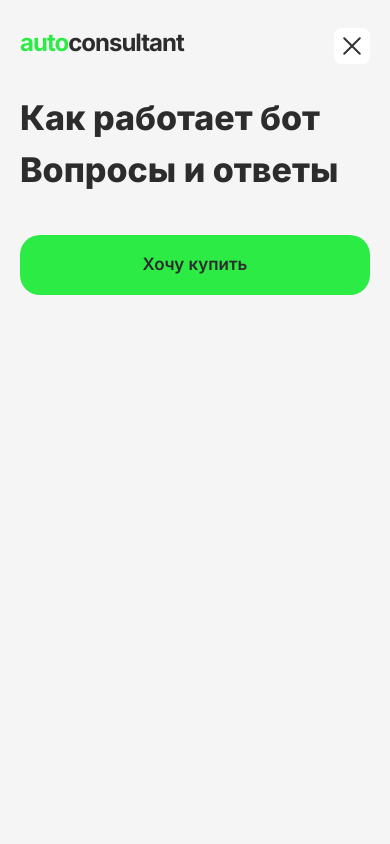
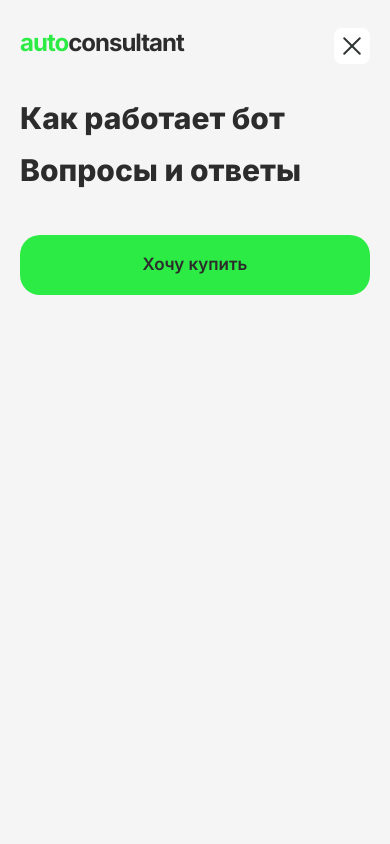
Before and after one commit to amyshlb/autoconsultant, a Vue app: page /ru in a window 390 px wide. Both pictures are taken after a click on the button "Open menu". Shown: the top 844 px of the page. Built offline with nearby package versions, Linux system fonts and the light colour scheme.

Commit message:
fix: fix burger menu navigation

```diff
--- a/src/components/BurgerMenu.vue
+++ b/src/components/BurgerMenu.vue
@@ -31,13 +31,13 @@
                 :key="link.path"
                 :to="link.path"
                 @click="closeMenu"
-                class="w-full h-[36px] flex items-center text-[34px] leading-[36px] font-extrabold text-brand-dark"
+                class="w-full min-h-[36px] flex items-center text-[30px] leading-[1.15] font-extrabold text-brand-dark"
             >
                 {{ link.text }}
             </router-link>
 
             <router-link
-                to="#buy"
+                :to="`/${locale}/buy`"
                 @click="closeMenu"
                 class="w-full h-[60px] mt-[31px] bg-brand-green text-brand-dark text-[17px] font-semibold rounded-[20px] flex items-center justify-center"
             >
```
